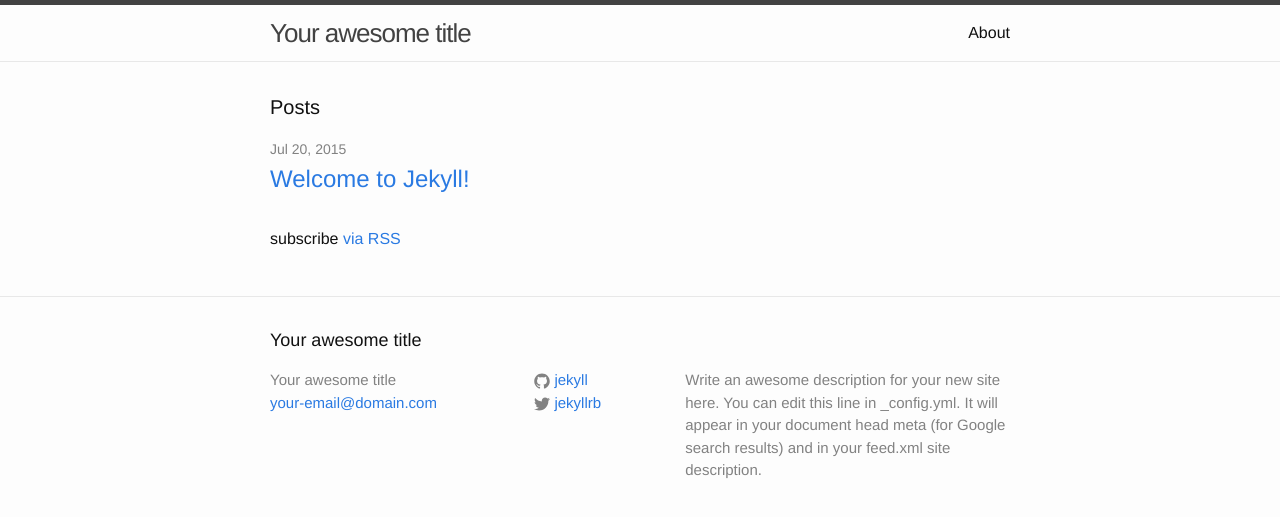
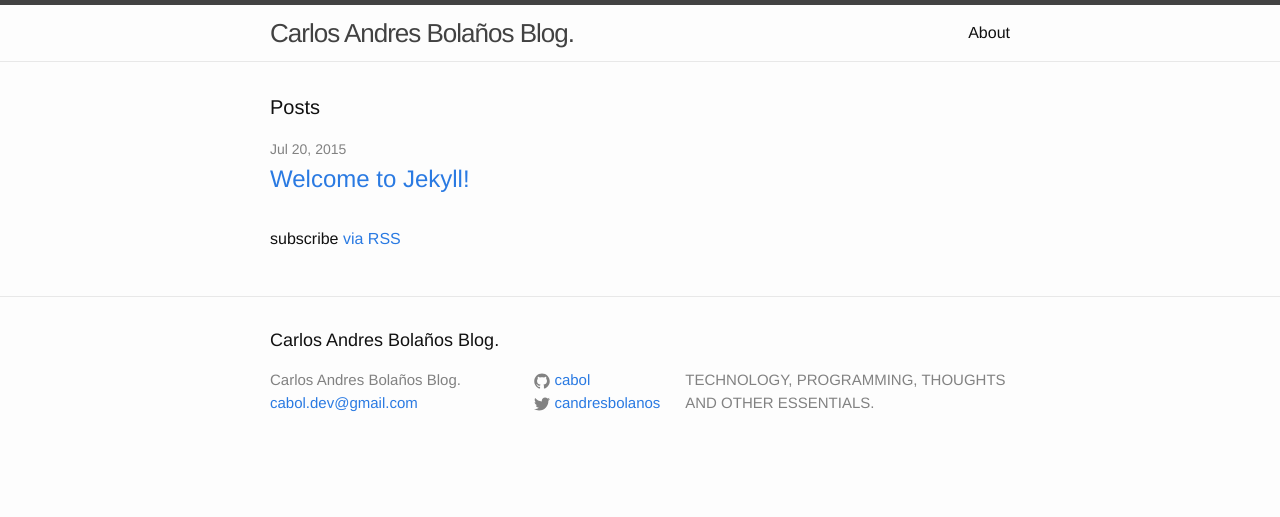
Before and after one commit to cabol/cabol.github.io, a Jekyll site: the page built from index.html, in a window 1280 px wide. Shown: the top 517 px of the page. Built offline with Jekyll 4.4.1, drawn with Linux system fonts in a browser that asks for light colours.

Commit message:
Changed config.

```diff
--- a/_config.yml
+++ b/_config.yml
@@ -1,14 +1,12 @@
 # Site settings
-title: Your awesome title
-email: your-email@domain.com
+title: Carlos Andres Bolaños Blog.
+email: cabol.dev@gmail.com
 description: > # this means to ignore newlines until "baseurl:"
-  Write an awesome description for your new site here. You can edit this
-  line in _config.yml. It will appear in your document head meta (for
-  Google search results) and in your feed.xml site description.
+  TECHNOLOGY, PROGRAMMING, THOUGHTS AND OTHER ESSENTIALS.
 baseurl: "" # the subpath of your site, e.g. /blog/
-url: "http://yourdomain.com" # the base hostname & protocol for your site
-twitter_username: jekyllrb
-github_username:  jekyll
+url: "http://cabol.github.io"
+twitter_username: candresbolanos
+github_username:  cabol
 
 # Build settings
 markdown: kramdown
```
